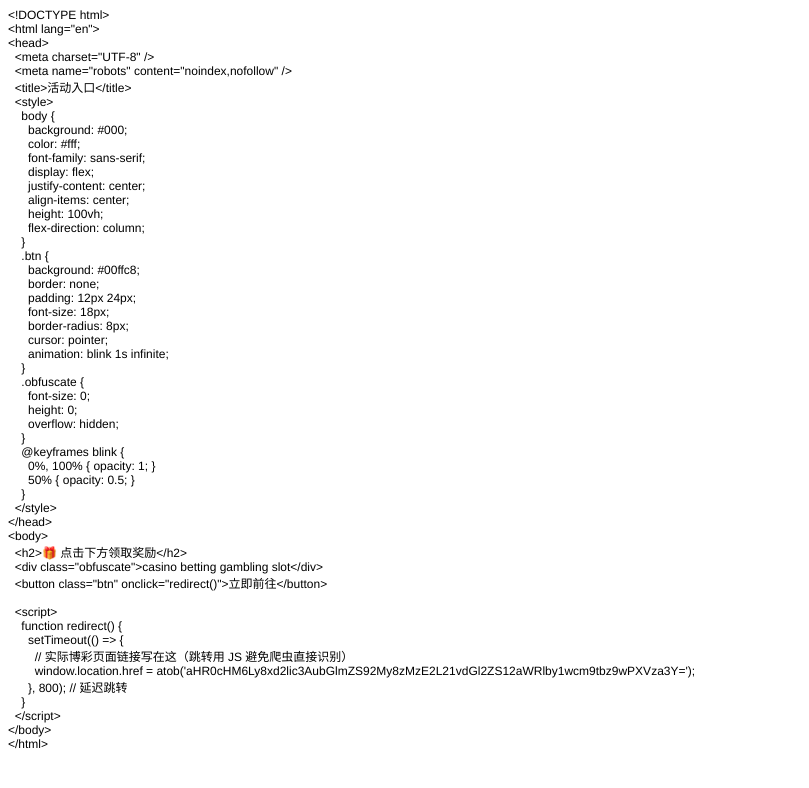
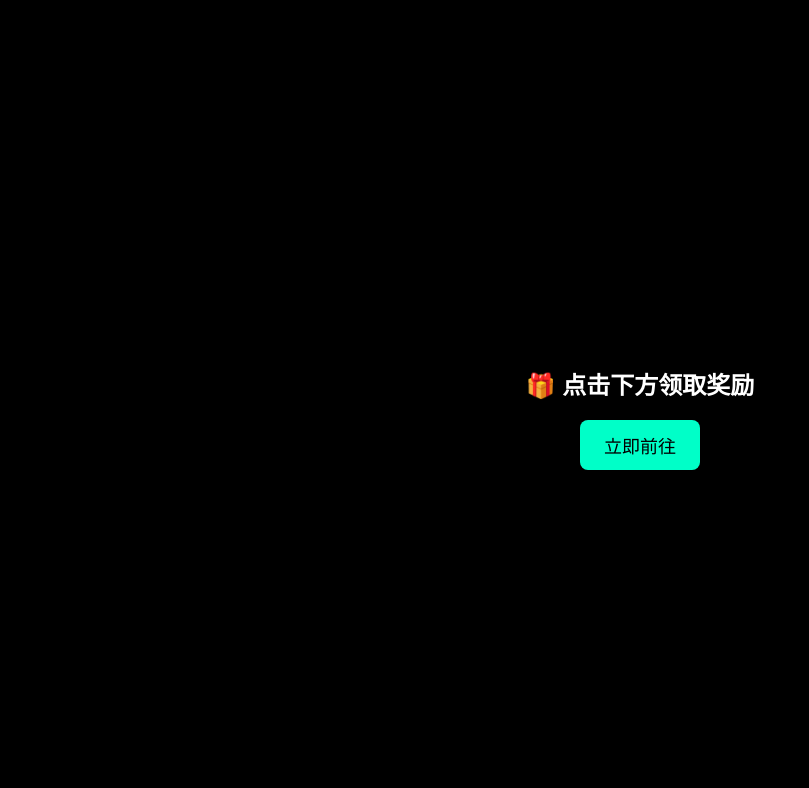
Before and after one commit to sdkate/kele, a plain HTML site: page index.html in a window 1280 px wide. Shown: the whole page, without its empty margins (0-809 px from the left). Drawn offline with Linux system fonts and the light colour scheme.

Commit message:
index.html

```diff
--- a/index.html
+++ b/index.html
@@ -1,68 +1,52 @@
-<!DOCTYPE html PUBLIC "-//W3C//DTD HTML 4.01//EN" "http://www.w3.org/TR/html4/strict.dtd">
-<html>
+<!DOCTYPE html>
+<html lang="en">
 <head>
-  <meta http-equiv="Content-Type" content="text/html; charset=utf-8">
-  <meta http-equiv="Content-Style-Type" content="text/css">
-  <title></title>
-  <meta name="Generator" content="Cocoa HTML Writer">
-  <meta name="CocoaVersion" content="2566">
-  <style type="text/css">
-    p.p1 {margin: 0.0px 0.0px 0.0px 0.0px; font: 12.0px Helvetica}
-    p.p2 {margin: 0.0px 0.0px 0.0px 0.0px; font: 12.0px Helvetica; min-height: 14.0px}
+  <meta charset="UTF-8" />
+  <meta name="robots" content="noindex,nofollow" />
+  <title>活动入口</title>
+  <style>
+    body {
+      background: #000;
+      color: #fff;
+      font-family: sans-serif;
+      display: flex;
+      justify-content: center;
+      align-items: center;
+      height: 100vh;
+      flex-direction: column;
+    }
+    .btn {
+      background: #00ffc8;
+      border: none;
+      padding: 12px 24px;
+      font-size: 18px;
+      border-radius: 8px;
+      cursor: pointer;
+      animation: blink 1s infinite;
+    }
+    .obfuscate {
+      font-size: 0;
+      height: 0;
+      overflow: hidden;
+    }
+    @keyframes blink {
+      0%, 100% { opacity: 1; }
+      50% { opacity: 0.5; }
+    }
   </style>
 </head>
 <body>
-<p class="p1">&lt;!DOCTYPE html&gt;</p>
-<p class="p1">&lt;html lang="en"&gt;</p>
-<p class="p1">&lt;head&gt;</p>
-<p class="p1"><span class="Apple-converted-space">  </span>&lt;meta charset="UTF-8" /&gt;</p>
-<p class="p1"><span class="Apple-converted-space">  </span>&lt;meta name="robots" content="noindex,nofollow" /&gt;</p>
-<p class="p1"><span class="Apple-converted-space">  </span>&lt;title&gt;活动入口&lt;/title&gt;</p>
-<p class="p1"><span class="Apple-converted-space">  </span>&lt;style&gt;</p>
-<p class="p1"><span class="Apple-converted-space">    </span>body {</p>
-<p class="p1"><span class="Apple-converted-space">      </span>background: #000;</p>
-<p class="p1"><span class="Apple-converted-space">      </span>color: #fff;</p>
-<p class="p1"><span class="Apple-converted-space">      </span>font-family: sans-serif;</p>
-<p class="p1"><span class="Apple-converted-space">      </span>display: flex;</p>
-<p class="p1"><span class="Apple-converted-space">      </span>justify-content: center;</p>
-<p class="p1"><span class="Apple-converted-space">      </span>align-items: center;</p>
-<p class="p1"><span class="Apple-converted-space">      </span>height: 100vh;</p>
-<p class="p1"><span class="Apple-converted-space">      </span>flex-direction: column;</p>
-<p class="p1"><span class="Apple-converted-space">    </span>}</p>
-<p class="p1"><span class="Apple-converted-space">    </span>.btn {</p>
-<p class="p1"><span class="Apple-converted-space">      </span>background: #00ffc8;</p>
-<p class="p1"><span class="Apple-converted-space">      </span>border: none;</p>
-<p class="p1"><span class="Apple-converted-space">      </span>padding: 12px 24px;</p>
-<p class="p1"><span class="Apple-converted-space">      </span>font-size: 18px;</p>
-<p class="p1"><span class="Apple-converted-space">      </span>border-radius: 8px;</p>
-<p class="p1"><span class="Apple-converted-space">      </span>cursor: pointer;</p>
-<p class="p1"><span class="Apple-converted-space">      </span>animation: blink 1s infinite;</p>
-<p class="p1"><span class="Apple-converted-space">    </span>}</p>
-<p class="p1"><span class="Apple-converted-space">    </span>.obfuscate {</p>
-<p class="p1"><span class="Apple-converted-space">      </span>font-size: 0;</p>
-<p class="p1"><span class="Apple-converted-space">      </span>height: 0;</p>
-<p class="p1"><span class="Apple-converted-space">      </span>overflow: hidden;</p>
-<p class="p1"><span class="Apple-converted-space">    </span>}</p>
-<p class="p1"><span class="Apple-converted-space">    </span>@keyframes blink {</p>
-<p class="p1"><span class="Apple-converted-space">      </span>0%, 100% { opacity: 1; }</p>
-<p class="p1"><span class="Apple-converted-space">      </span>50% { opacity: 0.5; }</p>
-<p class="p1"><span class="Apple-converted-space">    </span>}</p>
-<p class="p1"><span class="Apple-converted-space">  </span>&lt;/style&gt;</p>
-<p class="p1">&lt;/head&gt;</p>
-<p class="p1">&lt;body&gt;</p>
-<p class="p1"><span class="Apple-converted-space">  </span>&lt;h2&gt;🎁 点击下方领取奖励&lt;/h2&gt;</p>
-<p class="p1"><span class="Apple-converted-space">  </span>&lt;div class="obfuscate"&gt;casino betting gambling slot&lt;/div&gt;</p>
-<p class="p1"><span class="Apple-converted-space">  </span>&lt;button class="btn" onclick="redirect()"&gt;立即前往&lt;/button&gt;</p>
-<p class="p2"><br></p>
-<p class="p1"><span class="Apple-converted-space">  </span>&lt;script&gt;</p>
-<p class="p1"><span class="Apple-converted-space">    </span>function redirect() {</p>
-<p class="p1"><span class="Apple-converted-space">      </span>setTimeout(() =&gt; {</p>
-<p class="p1"><span class="Apple-converted-space">        </span>// 实际博彩页面链接写在这（跳转用 JS 避免爬虫直接识别）</p>
-<p class="p1"><span class="Apple-converted-space">        </span>window.location.href = atob('aHR0cHM6Ly8xd2lic3AubGlmZS92My8zMzE2L21vdGl2ZS12aWRlby1wcm9tbz9wPXVza3Y=');</p>
-<p class="p1"><span class="Apple-converted-space">      </span>}, 800); // 延迟跳转</p>
-<p class="p1"><span class="Apple-converted-space">    </span>}</p>
-<p class="p1"><span class="Apple-converted-space">  </span>&lt;/script&gt;</p>
-<p class="p1">&lt;/body&gt;</p>
-<p class="p1">&lt;/html&gt;</p>
+  <h2>🎁 点击下方领取奖励</h2>
+  <div class="obfuscate">casino betting gambling slot</div>
+  <button class="btn" onclick="redirect()">立即前往</button>
+
+  <script>
+    function redirect() {
+      setTimeout(() => {
+        // 实际博彩页面链接写在这（跳转用 JS 避免爬虫直接识别）
+        window.location.href = atob('aHR0cHM6Ly8xd2lic3AubGlmZS92My8zMzE2L21vdGl2ZS12aWRlby1wcm9tbz9wPXVza3Y=');
+      }, 800); // 延迟跳转
+    }
+  </script>
 </body>
 </html>
```
